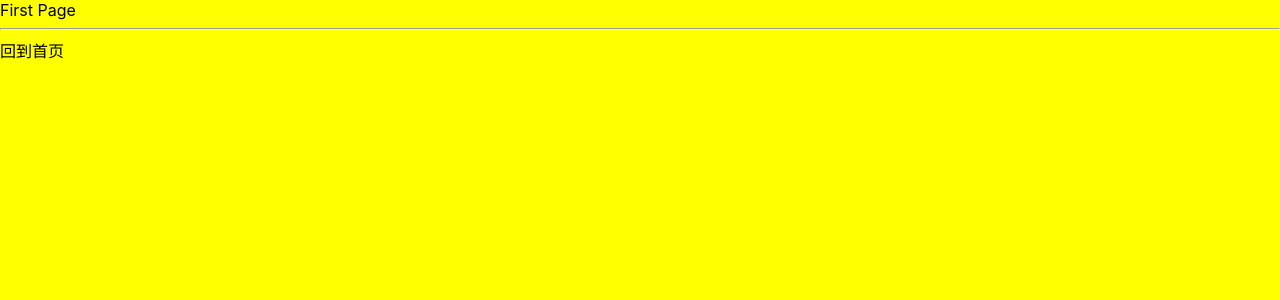
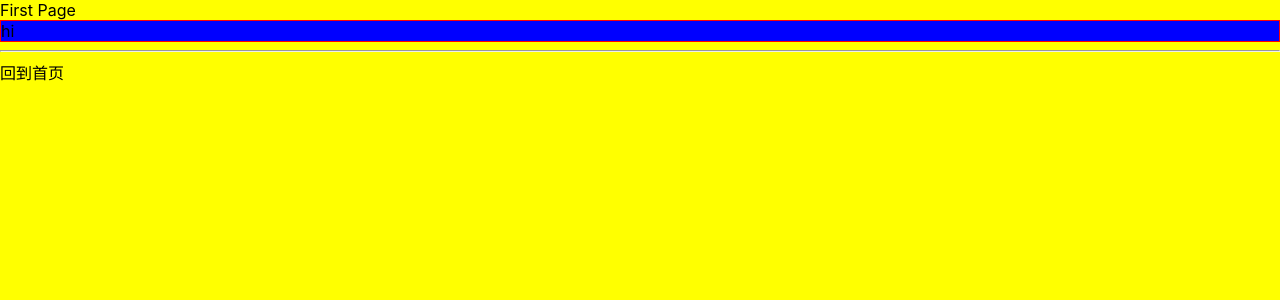
Before and after one commit to Howardyangyixuan/nextjs-blog-1, a Next.js app: page /posts/first_post in a window 1280 px wide. Shown: the top 300 px of the page. Built offline with nearby package versions, Linux system fonts and the light colour scheme.

Commit message:
使用module添加局部css

```diff
--- a/pages/posts/first_post.js
+++ b/pages/posts/first_post.js
@@ -1,11 +1,15 @@
 import React from "react"
 import Link from "next/link"
 import Head from "next/head"
+import styles from "styles/FirstPost.module.css"
 
 export default function FirstPost() {
   return (
     <React.Fragment>
       <div>First Page
+        <div className={styles.wrapper}>
+          <div className={styles.content}>hi</div>
+        </div>
         <hr/>
         <Link href="/"><a>回到首页</a></Link>
       </div>
--- /dev/null
+++ b/styles/FirstPost.module.css
@@ -0,0 +1,6 @@
+.wrapper{
+  border: 1px solid red;
+}
+.content{
+  background: blue;
+}
```
Also changed, not shown: assets/images/3.png (added).
